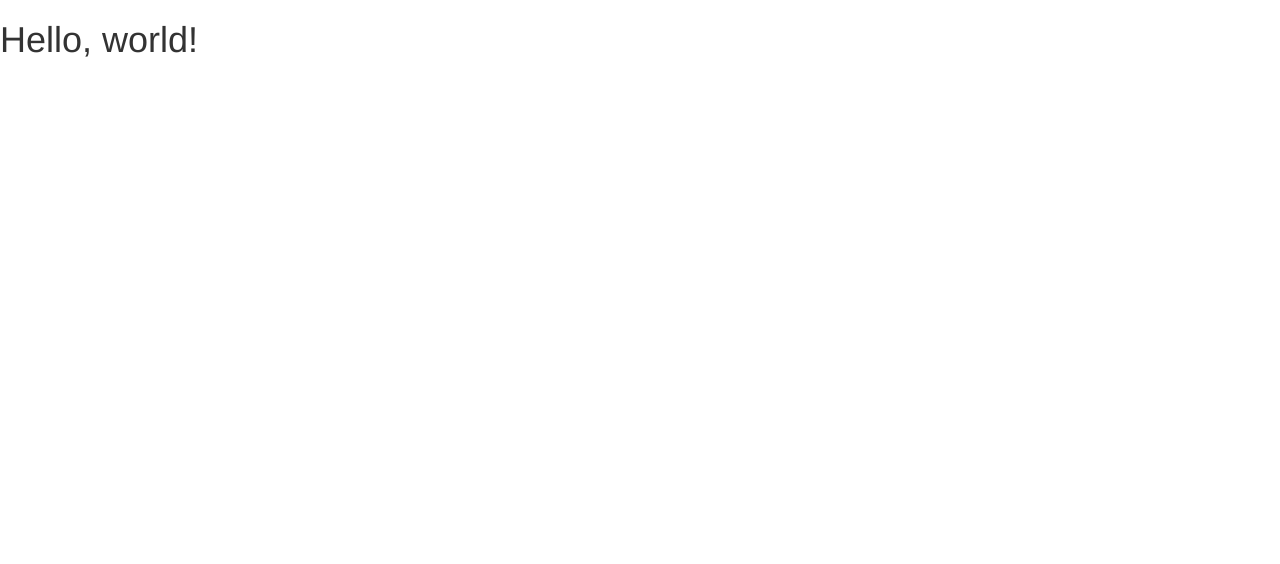
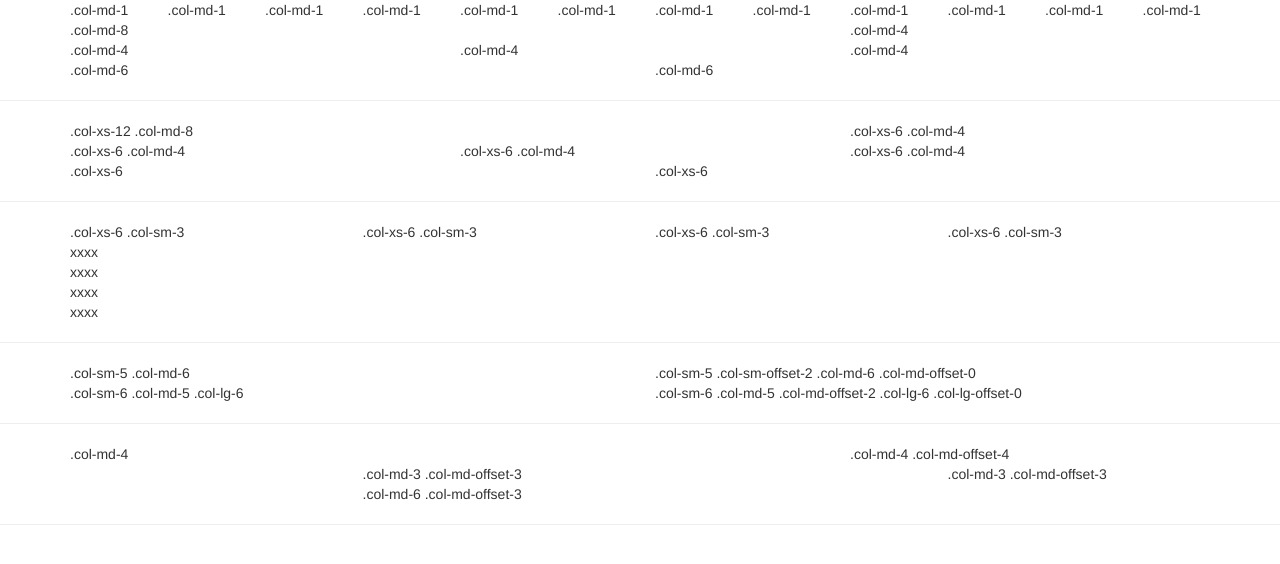
Before and after one commit to czs/bootstrap3.test, a plain HTML site: page index3.html in a window 1280 px wide. Drawn offline with Linux system fonts and the light colour scheme.

Commit message:
grid layout test

```diff
--- a/index3.html
+++ b/index3.html
@@ -3,13 +3,11 @@
     <head>
         <meta charset="utf-8">
         <meta http-equiv="X-UA-Compatible" content="IE=edge">
-    <meta name="viewport" content="width=device-width, initial-scale=1">
+        <meta name="viewport" content="width=device-width, initial-scale=1, maximum-scale=1, user-scalable=no">
         <!-- The above 3 meta tags *must* come first in the head; any other head content must come *after* these tags -->
         <title>Bootstrap 101 Template</title>
-
         <!-- Bootstrap -->
         <link href="bootstrap/css/bootstrap.min.css" rel="stylesheet">
-
         <!-- HTML5 shim and Respond.js for IE8 support of HTML5 elements and media queries -->
         <!-- WARNING: Respond.js doesn't work if you view the page via file:// -->
         <!--[if lt IE 9]>
@@ -18,8 +16,109 @@
         <![endif]-->
     </head>
     <body>
-    <h1>Hello, world!</h1>
-
+        <div class="container">
+            <div class="row">
+                <div class="col-md-1">.col-md-1</div>
+                <div class="col-md-1">.col-md-1</div>
+                <div class="col-md-1">.col-md-1</div>
+                <div class="col-md-1">.col-md-1</div>
+                <div class="col-md-1">.col-md-1</div>
+                <div class="col-md-1">.col-md-1</div>
+                <div class="col-md-1">.col-md-1</div>
+                <div class="col-md-1">.col-md-1</div>
+                <div class="col-md-1">.col-md-1</div>
+                <div class="col-md-1">.col-md-1</div>
+                <div class="col-md-1">.col-md-1</div>
+                <div class="col-md-1">.col-md-1</div>
+            </div>
+            <div class="row">
+                <div class="col-md-8">.col-md-8</div>
+                <div class="col-md-4">.col-md-4</div>
+            </div>
+            <div class="row">
+                <div class="col-md-4">.col-md-4</div>
+                <div class="col-md-4">.col-md-4</div>
+                <div class="col-md-4">.col-md-4</div>
+            </div>
+            <div class="row">
+                <div class="col-md-6">.col-md-6</div>
+                <div class="col-md-6">.col-md-6</div>
+            </div>
+        </div>
+        <hr/>
+        <div class="container">
+            <!-- Stack the columns on mobile by making one full-width and the other half-width -->
+            <div class="row">
+                <div class="col-xs-12 col-md-8">.col-xs-12 .col-md-8</div>
+                <div class="col-xs-6 col-md-4">.col-xs-6 .col-md-4</div>
+            </div>
+            <!-- Columns start at 50% wide on mobile and bump up to 33.3% wide on desktop -->
+            <div class="row">
+                <div class="col-xs-6 col-md-4">.col-xs-6 .col-md-4</div>
+                <div class="col-xs-6 col-md-4">.col-xs-6 .col-md-4</div>
+                <div class="col-xs-6 col-md-4">.col-xs-6 .col-md-4</div>
+            </div>
+            <!-- Columns are always 50% wide, on mobile and desktop -->
+            <div class="row">
+                <div class="col-xs-6">.col-xs-6</div>
+                <div class="col-xs-6">.col-xs-6</div>
+            </div>
+        </div>
+        <hr/>
+        <div class="container">
+            <div class="row">
+                <div class="col-xs-6 col-sm-3">.col-xs-6 .col-sm-3 <br/> xxxx<br/> xxxx<br/> xxxx<br/> xxxx</div>
+                <div class="col-xs-6 col-sm-3">.col-xs-6 .col-sm-3</div>
+                <!-- Add the extra clearfix for only the required viewport -->
+                <div class="clearfix visible-xs-block"></div>
+                <div class="col-xs-6 col-sm-3">.col-xs-6 .col-sm-3</div>
+                <div class="col-xs-6 col-sm-3">.col-xs-6 .col-sm-3</div>
+            </div>
+        </div>
+        <hr/>
+        <div class="container">
+            <div class="row">
+                <div class="col-sm-5 col-md-6">.col-sm-5 .col-md-6</div>
+                <div class="col-sm-5 col-sm-offset-2 col-md-6 col-md-offset-0">.col-sm-5 .col-sm-offset-2 .col-md-6 .col-md-offset-0</div>
+            </div>
+            <div class="row">
+                <div class="col-sm-6 col-md-5 col-lg-6">.col-sm-6 .col-md-5 .col-lg-6</div>
+                <div class="col-sm-6 col-md-5 col-md-offset-2 col-lg-6 col-lg-offset-0">.col-sm-6 .col-md-5 .col-md-offset-2 .col-lg-6 .col-lg-offset-0</div>
+            </div>
+        </div>
+        <hr>
+        <div class="container">
+            <div class="row">
+                <div class="col-md-4">.col-md-4</div>
+                <div class="col-md-4 col-md-offset-4">.col-md-4 .col-md-offset-4</div>
+            </div>
+            <div class="row">
+                <div class="col-md-3 col-md-offset-3">.col-md-3 .col-md-offset-3</div>
+                <div class="col-md-3 col-md-offset-3">.col-md-3 .col-md-offset-3</div>
+            </div>
+            <div class="row">
+                <div class="col-md-6 col-md-offset-3">.col-md-6 .col-md-offset-3</div>
+            </div>
+        </div>
+        <hr/>
+        <!-- <div class="container-fluid">
+            Stack the columns on mobile by making one full-width and the other half-width
+            <div class="row">
+                <div class="col-xs-12 col-md-8">.col-xs-12 .col-md-8</div>
+                <div class="col-xs-6 col-md-4">.col-xs-6 .col-md-4</div>
+            </div>
+            Columns start at 50% wide on mobile and bump up to 33.3% wide on desktop
+            <div class="row">
+                <div class="col-xs-6 col-md-4">.col-xs-6 .col-md-4</div>
+                <div class="col-xs-6 col-md-4">.col-xs-6 .col-md-4</div>
+                <div class="col-xs-6 col-md-4">.col-xs-6 .col-md-4</div>
+            </div>
+            Columns are always 50% wide, on mobile and desktop
+            <div class="row">
+                <div class="col-xs-6">.col-xs-6</div>
+                <div class="col-xs-6">.col-xs-6</div>
+            </div>
+        </div> -->
         <!-- jQuery (necessary for Bootstrap's JavaScript plugins) -->
         <script src="jquery.min.js"></script>
         <!-- Include all compiled plugins (below), or include individual files as needed -->
```
Lines whose indentation alone changed are shown as unchanged.
